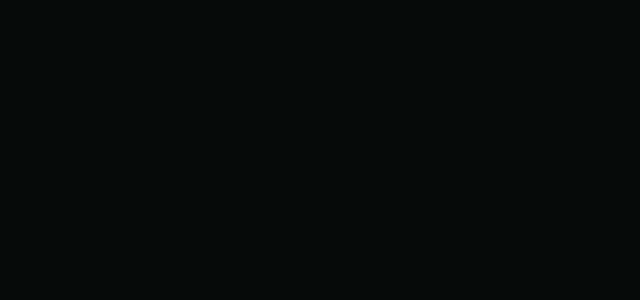
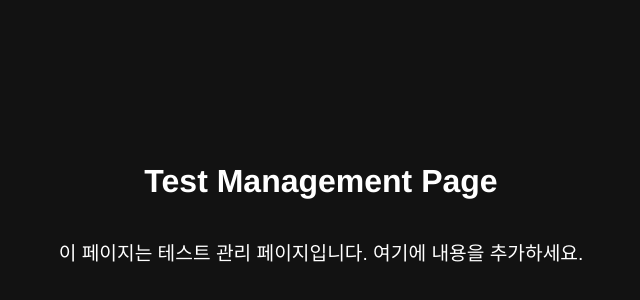
Before and after one commit to Sincerity-Daheoyeon/Rabeling-Tool, a Vue app: page /test-management in a window 1280 px wide. Before the commit this address had no page. Shown: the part 188-488 px from the top of the page, without its empty margins (319-959 px from the left). Built offline with nearby package versions, Linux system fonts and the light colour scheme.

Commit message:
feat: 테스트용 TestManagement 페이지 생성

```diff
--- a/src/router/index.ts
+++ b/src/router/index.ts
@@ -6,6 +6,11 @@
     name: "Main",
     component: () => import("@/views/Main.vue"),
   },
+  {
+    path: '/test-management',  // 새로운 URL 경로
+    name: 'TestManagement',
+    component: () => import("@/views/TestManagement.vue"),
+  }
 ];
 
 const router = createRouter({
--- /dev/null
+++ b/src/views/TestManagement.vue
@@ -0,0 +1,37 @@
+<template>
+  <div class="test-management-container">
+    <h1>Test Management Page</h1>
+    <p>이 페이지는 테스트 관리 페이지입니다. 여기에 내용을 추가하세요.</p>
+  </div>
+</template>
+
+<script lang="ts">
+import { defineComponent } from "vue";
+
+export default defineComponent({
+  name: "TestManagement",
+});
+</script>
+
+<style scoped>
+.test-management-container {
+  background-color: #121212;
+  color: white;
+  width: 100%;
+  height: 100vh;
+  display: flex;
+  flex-direction: column;
+  justify-content: center;
+  align-items: center;
+}
+
+h1 {
+  font-size: 2rem;
+  font-weight: bold;
+}
+
+p {
+  font-size: 1.2rem;
+  margin-top: 10px;
+}
+</style>
```
